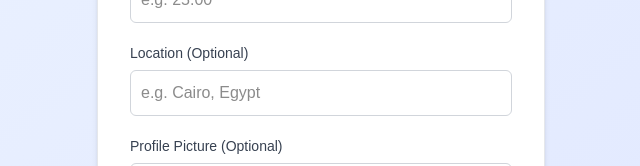
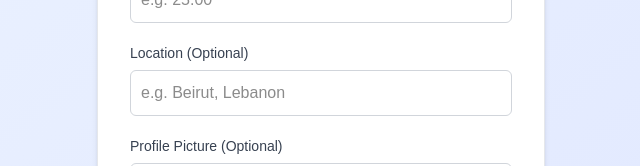
Before and after one commit to basselfads23/3allemni, a Next.js app: page /tutor in a window 1280 px wide. Shown: the part 601-767 px from the top of the page, without its empty margins (319-959 px from the left). Built offline with nearby package versions, Linux system fonts and the light colour scheme.

Commit message:
change location field placeholder.

```diff
--- a/src/app/tutor/page.tsx
+++ b/src/app/tutor/page.tsx
@@ -245,7 +245,7 @@ export default function Home() {
               value={location}
               onChange={(e) => setLocation(e.target.value)}
               className="form-input"
-              placeholder="e.g. Cairo, Egypt"
+              placeholder="e.g. Beirut, Lebanon"
             />
 
             {/* Display error message if location validation fails */}
```
